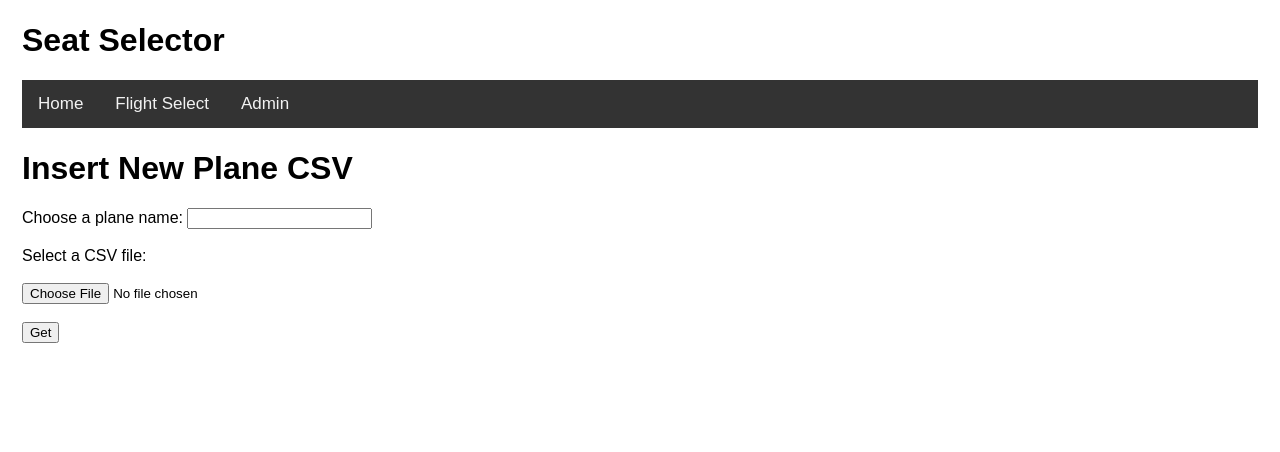
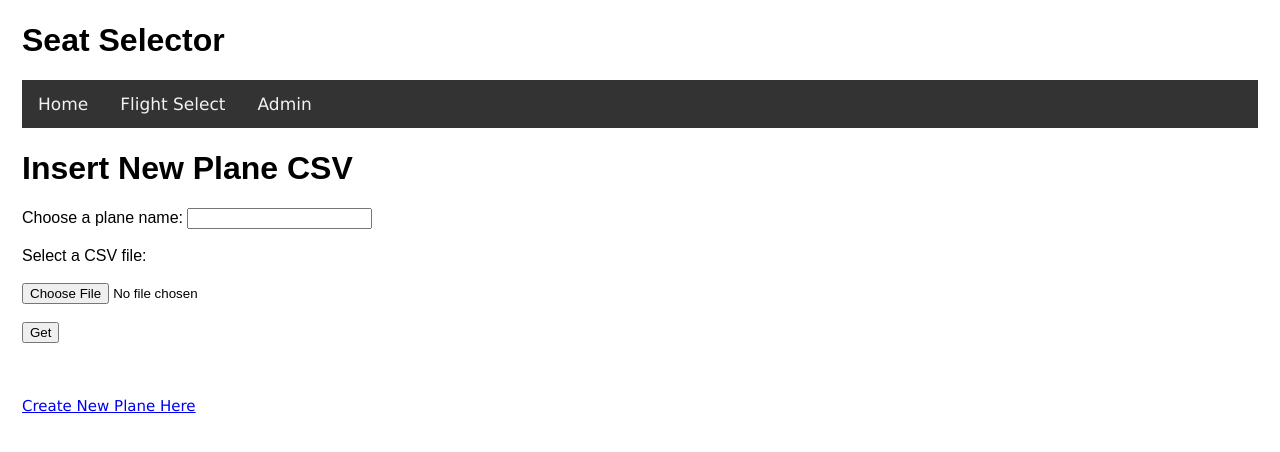
Before and after one commit to isaacponsford/test, a Flask app: template templates/newcsv.html in a window 1280 px wide. Shown: the top 452 px of the page. Run offline with Flask 2, Linux system fonts and the light colour scheme; the template is opened without the code that fills it, so the values that code supplies are empty.

Commit message:
interpage links

```diff
--- a/templates/newcsv.html
+++ b/templates/newcsv.html
@@ -3,6 +3,11 @@
 {% block head %}
 
     <style>
+
+        a{
+            font-size: 15px;
+            font-family:verdana;
+        }
 
     </style>
 
@@ -32,7 +37,15 @@
             <br>
             <br>
 
+
             <small> {{ msg }} </small>
+
+            {% if msg !=  "" %}
+                <br>
+                <br>
+                <a href = "/new-plane" >Create New Plane Here</a>
+            {% endif %}
+
         </form>
     </div>
 
```
Also changed, not shown: templates/newpassengers.html (+12 -0 lines), test.py (+3 -10 lines), seatSelector.db.
